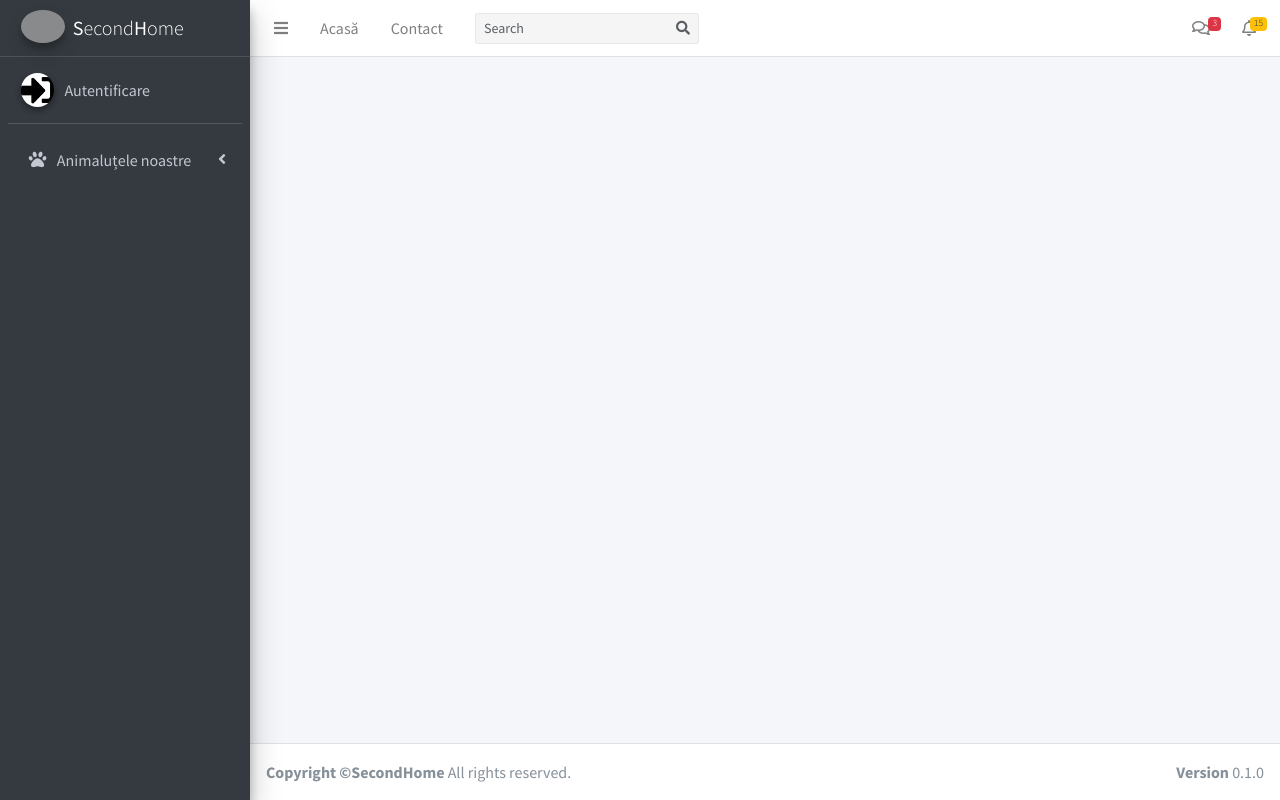
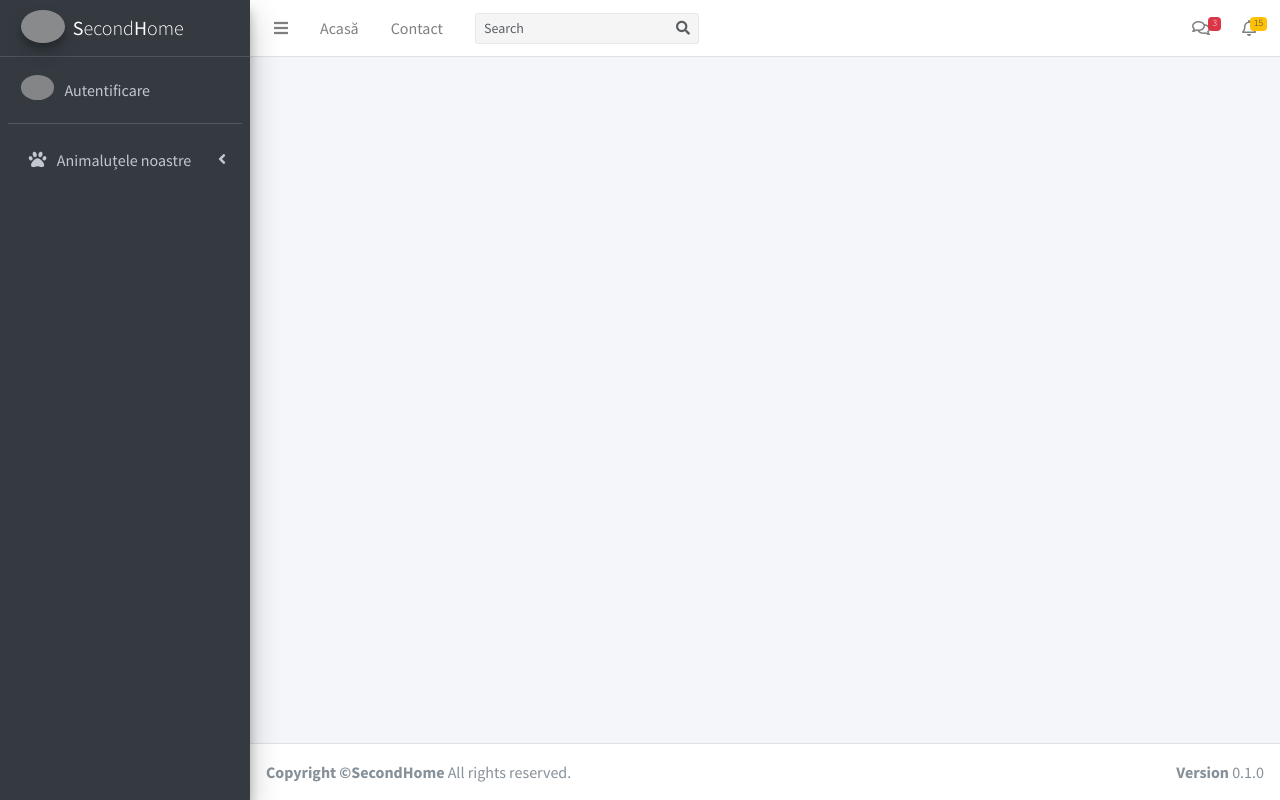
Before and after one commit to VladDuncea/SecondHome, a PHP site: page /index.php in a window 1280 px wide. Run offline with PHP 8.4, Linux system fonts and the light colour scheme; some libraries are stand-ins or nearby versions; grey boxes are pictures that could not be loaded.

Commit message:
icon login

```diff
--- a/WEB/pieces/sidebar.php
+++ b/WEB/pieces/sidebar.php
@@ -20,7 +20,7 @@
             </div>
         <?php else: ?>
             <div class="image">
-                <img src="log_in.png" class="img-circle elevation-2" alt="Autentificare">
+                <img src="dist/img/login2.png" class="img-circle" alt="Autentificare" style="opacity: .75">
             </div>
             <div class="info">
                 <a href="login.php" class="d-block">Autentificare</a>
```
